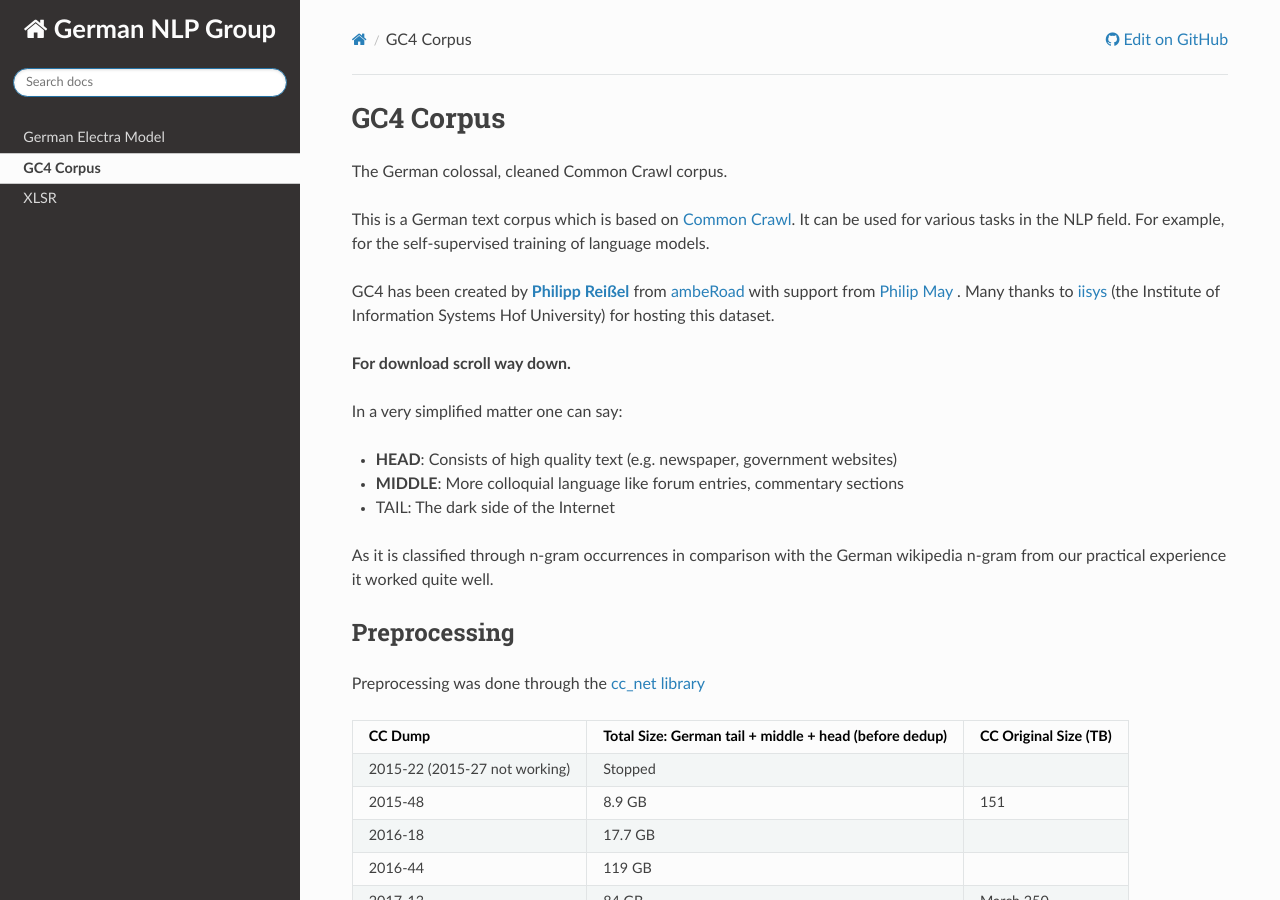
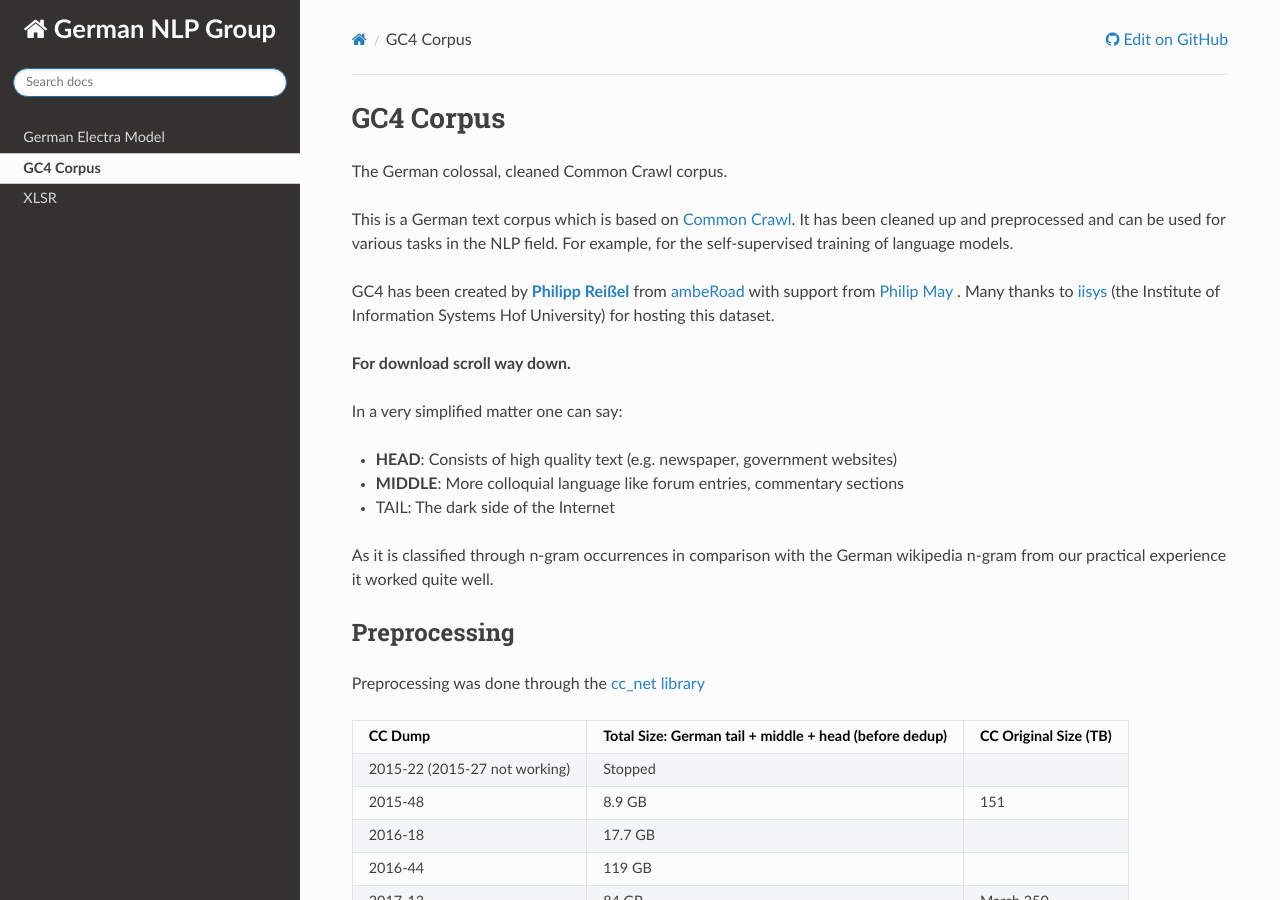
Before and after one commit to German-NLP-Group/German-NLP-Group.github.io, a Sphinx documentation site: the page built from source/projects/gc4-corpus.md, in a window 1280 px wide and 900 px high. Built offline with Sphinx 7.4.7 and the Read the Docs theme 2.0.0, drawn with Linux system fonts in a browser that asks for light colours; some of the changed lines change nothing that is shown; some of the changed text lies outside the part shown.

Commit message:
gc4 minor improvements

```diff
--- a/source/projects/gc4-corpus.md
+++ b/source/projects/gc4-corpus.md
@@ -1,7 +1,7 @@
 # GC4 Corpus
 The German colossal, cleaned Common Crawl corpus.
 
-This is a German text corpus which is based on [Common Crawl](https://commoncrawl.org/). It can be used for various tasks in the NLP field. For example, for the self-supervised training of language models.
+This is a German text corpus which is based on [Common Crawl](https://commoncrawl.org/). It has been cleaned up and preprocessed and can be used for various tasks in the NLP field. For example, for the self-supervised training of language models.
 
 GC4 has been created by [**Philipp Reißel**](https://www.reissel.eu) from [ambeRoad](https://amberoad.de/) with support from [Philip May](https://may.la/) . Many thanks to [iisys](https://www.iisys.de/) (the Institute of Information Systems Hof University) for hosting this dataset.
 
@@ -71,9 +71,9 @@
   - To avoid having sites with the same URL from different monthly dumps in more strict filtering we filtered out every URL that appeared twice
   - One edge case which we couldn't solve, were URLs were a hashed parameter is appended, but this is pretty rare
 
-| Size here is with metadata but compressed<br/>as .gz so raw text is approx. 2x the given size | Head<br/>pages/size  | Middle<br/>Pages/size          | Tail         |
+| Size here is with metadata but compressed<br/>as .gz so raw text is approx. 2x the given size | Head<br/>pages/size  | Middle<br/>pages/size          | Tail<br/>pages/size         |
 | ------------------------------------------------------------ | ---------------- | -------------------------- | ------------ |
-| Original                                                     | 263 Mio<br/>392 GB | 332 Mio<br/>499 GB           | ------ / 1TB |
+| Original                                                     | 263 Mio<br/>392 GB | 332 Mio<br/>499 GB           | ------<br/>1TB |
 | Deduplication through similar Text<br/>(available on request)    | 181 Mio<br/>294 GB | 251 Mio<br/>not yet exported |              |
 | **Deduplication through similar Text and URLs**<br/>(this is the one you can download here) | 142 Mio<br/>194 GB | 186 Mio<br/>254 GB           |              |
 
```
